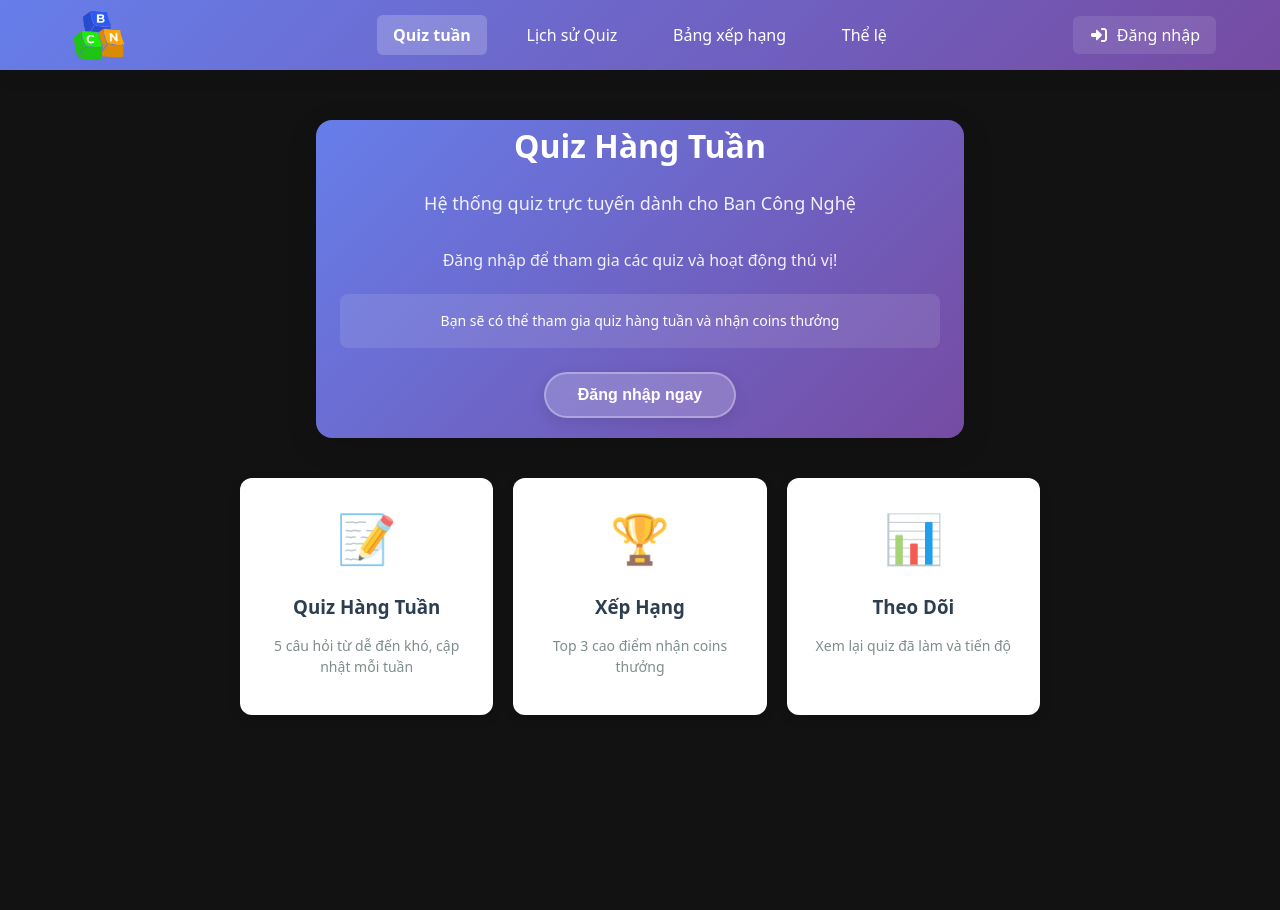
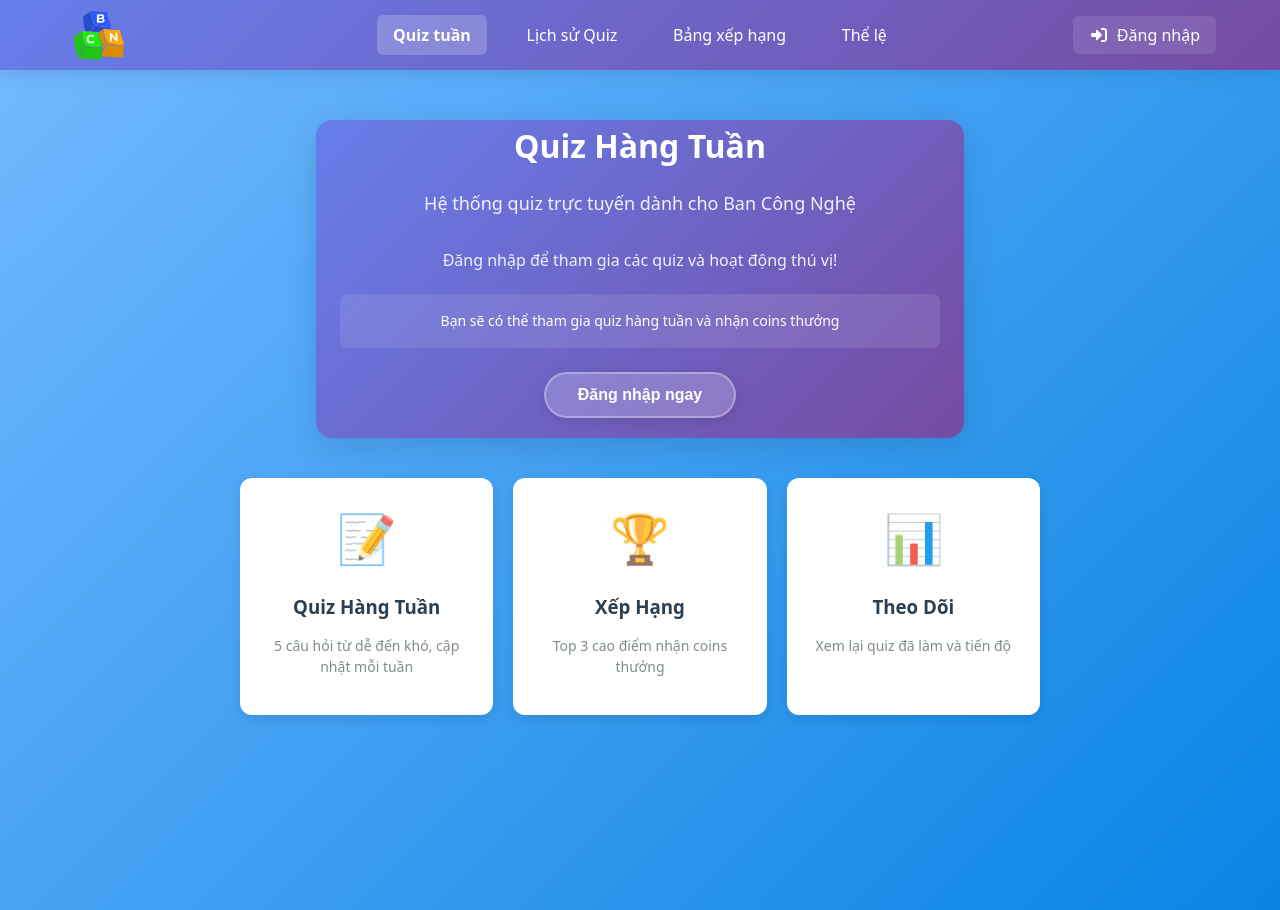
Before and after one commit to MinhKiet05/web-quiz-bcn, a React (Vite) app: page / in a window 1280 px wide. Before the commit the page ends 800 px from the top, so only its background shows below. Built offline with nearby package versions, Linux system fonts and the light colour scheme.

Commit message:
fix some UIUX 5

```diff
--- a/src/components/RedirectToHome/RedirectToHome.css
+++ b/src/components/RedirectToHome/RedirectToHome.css
@@ -4,7 +4,6 @@
   justify-content: center;
   min-height: 80vh;
   padding: 20px;
-  background: linear-gradient(135deg, #74b9ff 0%, #0984e3 100%);
 
 }
 
--- a/src/index.css
+++ b/src/index.css
@@ -2,10 +2,9 @@
   font-family: system-ui, Avenir, Helvetica, Arial, sans-serif;
   line-height: 1.5;
   font-weight: 400;
-
+background: linear-gradient(135deg, #74b9ff 0%, #0984e3 100%);
   color-scheme: light;
   color: rgba(255, 255, 255, 0.87);
-  background-color: rgb(18, 18, 18);
 
   font-synthesis: none;
   text-rendering: optimizeLegibility;
@@ -36,5 +35,8 @@ html, body {
   padding: 0;
 }
 main{
-  padding-top: 20px!important;
+
+    min-height: 100vh;
+    padding: 20px 0px;
+    margin: 0;
 }
--- a/src/pages/QuizHistory/QuizHistory.css
+++ b/src/pages/QuizHistory/QuizHistory.css
@@ -1,10 +1,4 @@
 /* Main background - Giống QuizPlayer */
-main {
-  background: linear-gradient(135deg, #74b9ff 0%, #0984e3 100%);
-  min-height: 100vh;
-  padding: 0;
-  margin: 0;
-}
 
 /* Quiz History Styles - Style giống QuizPlayer */
 .quiz-history-container {
--- a/src/pages/QuizPlayer/QuizPlayer.css
+++ b/src/pages/QuizPlayer/QuizPlayer.css
@@ -1,9 +1,3 @@
-main{
-    background: linear-gradient(135deg, #74b9ff 0%, #0984e3 100%);
-    min-height: 100vh;
-    padding: 0;
-    margin: 0;
-}
 
 .quiz-player {
   max-width: 1200px;
```
Also changed, not shown: src/components/Header/Header.css (line endings or trailing spaces).
